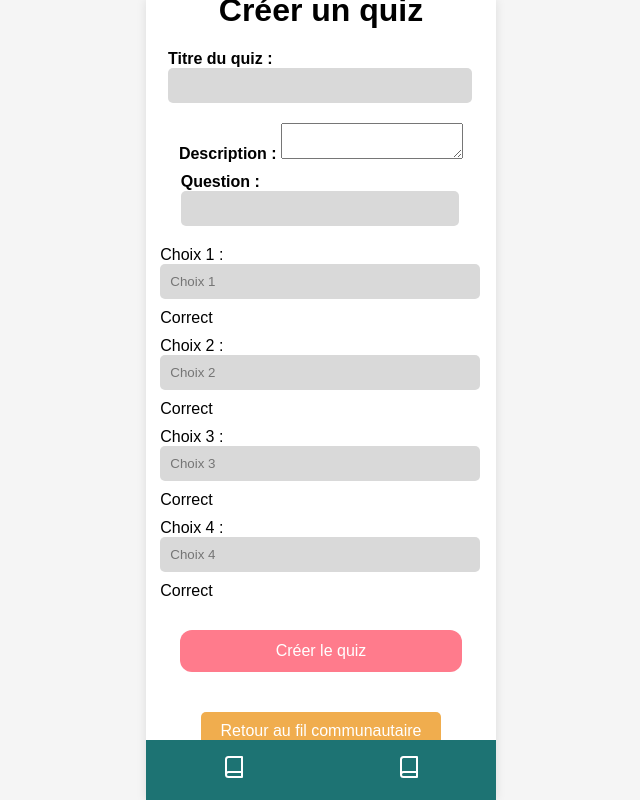
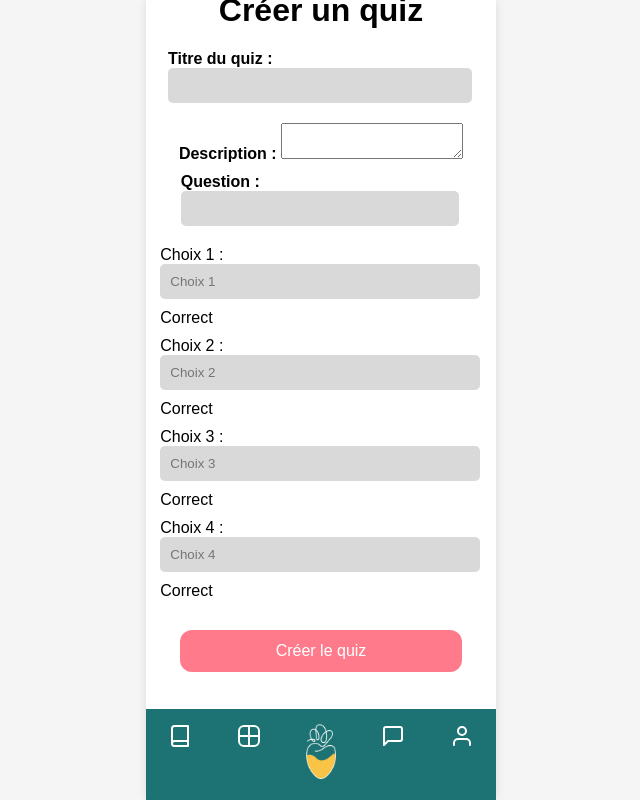
Before and after one commit to tvjcq/SAE401, a Flask app: page /create_quiz in a window 1280 px wide. Shown: the whole page, without its empty margins (319-959 px from the left). Run offline with Flask 3, Linux system fonts and the light colour scheme; a user stored in the database is signed in; tables that the repository leaves empty hold one stand-in row (values such as "Sample post").

Commit message:
Css accueil ++
Footer create quiz

```diff
--- a/static/style.css
+++ b/static/style.css
@@ -168,7 +168,7 @@ body.acceuil {
 }
 
 .weather-item {
-  background-color: #FFBF47;
+  background-color: #ACB54A;
   color: black;
   border-radius: 8px;
   text-align: center;
@@ -178,8 +178,16 @@ body.acceuil {
   padding: 5px;
 }
 
+#weather-card {
+  background-color: #ACB54A;
+  border-radius: 8px;
+  box-shadow: 0 4px 8px rgba(0, 0, 0, 0.1);
+  margin: 10px;
+  padding: 10px;
+  text-align: center;
+}
 .card {
-  background-color: #fff;
+  background-color: #237871;
   border-radius: 8px;
   box-shadow: 0 4px 8px rgba(0, 0, 0, 0.1);
   margin: 10px;
@@ -194,7 +202,7 @@ body.acceuil {
 
 .card-description {
   font-size: 0.9em;
-  color: #666;
+  color: #ececec;
   margin-bottom: 10px;
 }
 
--- a/templates/create_quiz.html
+++ b/templates/create_quiz.html
@@ -84,10 +84,55 @@
             stroke-linecap="round"
             stroke-linejoin="round"
           >
-            <path d="M4 19.5A2.5 2.5 0 0 1 6.5 17H20"></path>
+            <rect x="2" y="2" width="20" height="20" rx="5"></rect>
+            <path d="M2 12h20"></path>
+            <path d="M12 2v20"></path>
+          </svg>
+        </a>
+      </div>
+      <div class="nav-item">
+        <a href="{{ url_for('accueil') }}">
+          <img
+            src="{{ url_for('static', filename='src/images/logo_jaune.png') }}"
+            style="height: auto; width: 30px"
+            alt="Logo jaune"
+          />
+        </a>
+      </div>
+      <div class="nav-item" id="chat">
+        <a href="{{ url_for('community') }}">
+          <svg
+            xmlns="http://www.w3.org/2000/svg"
+            width="24"
+            height="24"
+            viewBox="0 0 24 24"
+            fill="none"
+            stroke="currentColor"
+            stroke-width="2"
+            stroke-linecap="round"
+            stroke-linejoin="round"
+          >
             <path
-              d="M6.5 2H20v20H6.5A2.5 2.5 0 0 1 4 19.5v-15A2.5 2.5 0 0 1 6.5 2z"
+              d="M21 15a2 2 0 0 1-2 2H7l-4 4V5a2 2 0 0 1 2-2h14a2 2 0 0 1 2 2z"
             ></path>
+          </svg>
+        </a>
+      </div>
+      <div class="nav-item" id="profil">
+        <a href="{{ url_for('profile') }}">
+          <svg
+            xmlns="http://www.w3.org/2000/svg"
+            width="24"
+            height="24"
+            viewBox="0 0 24 24"
+            fill="none"
+            stroke="currentColor"
+            stroke-width="2"
+            stroke-linecap="round"
+            stroke-linejoin="round"
+          >
+            <path d="M20 21v-2a4 4 0 0 0-4-4H8a4 4 0 0 0-4 4v2"></path>
+            <circle cx="12" cy="7" r="4"></circle>
           </svg>
         </a>
       </div>
```
Also changed, not shown: templates/accueil.html (+4 -4 lines).
